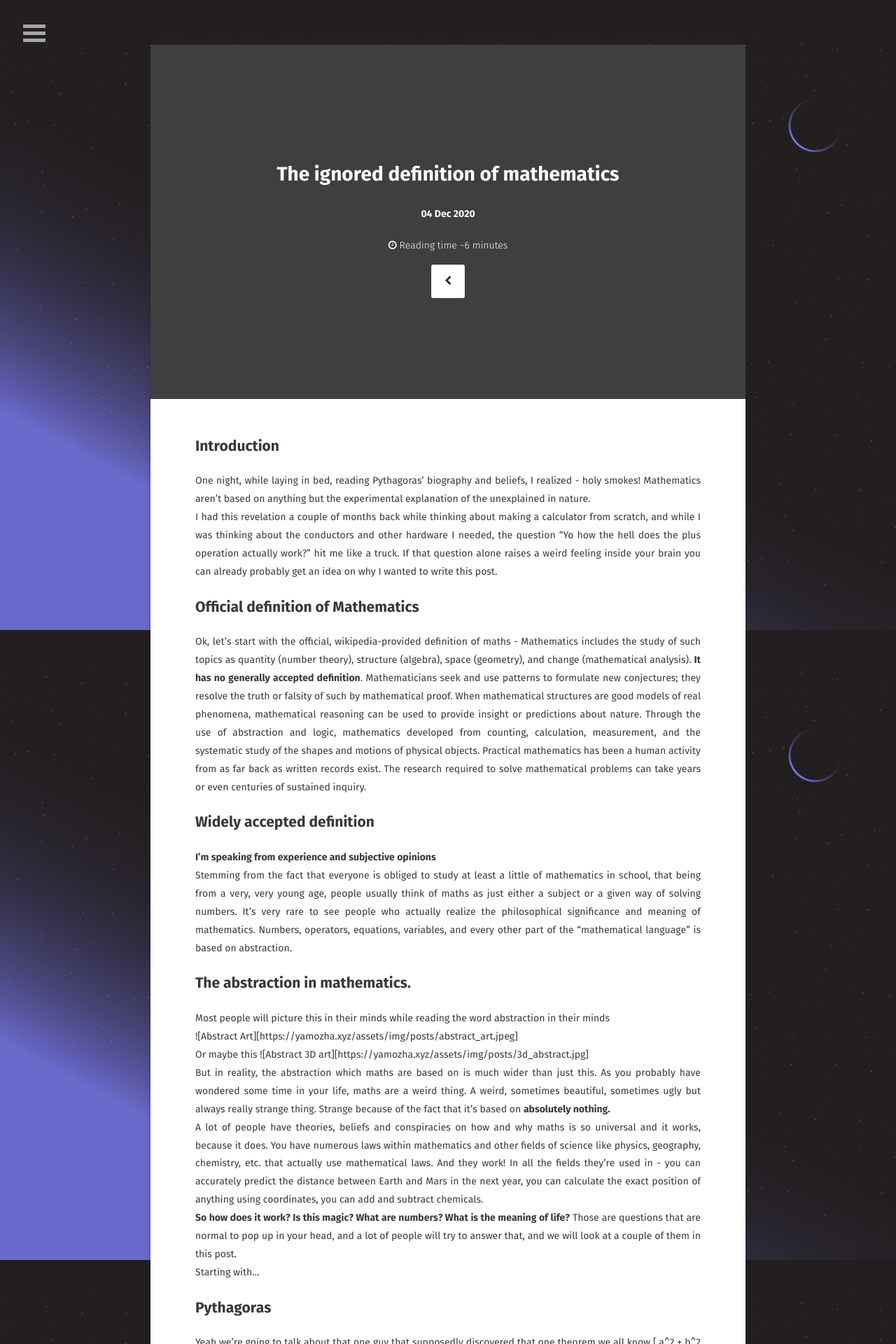
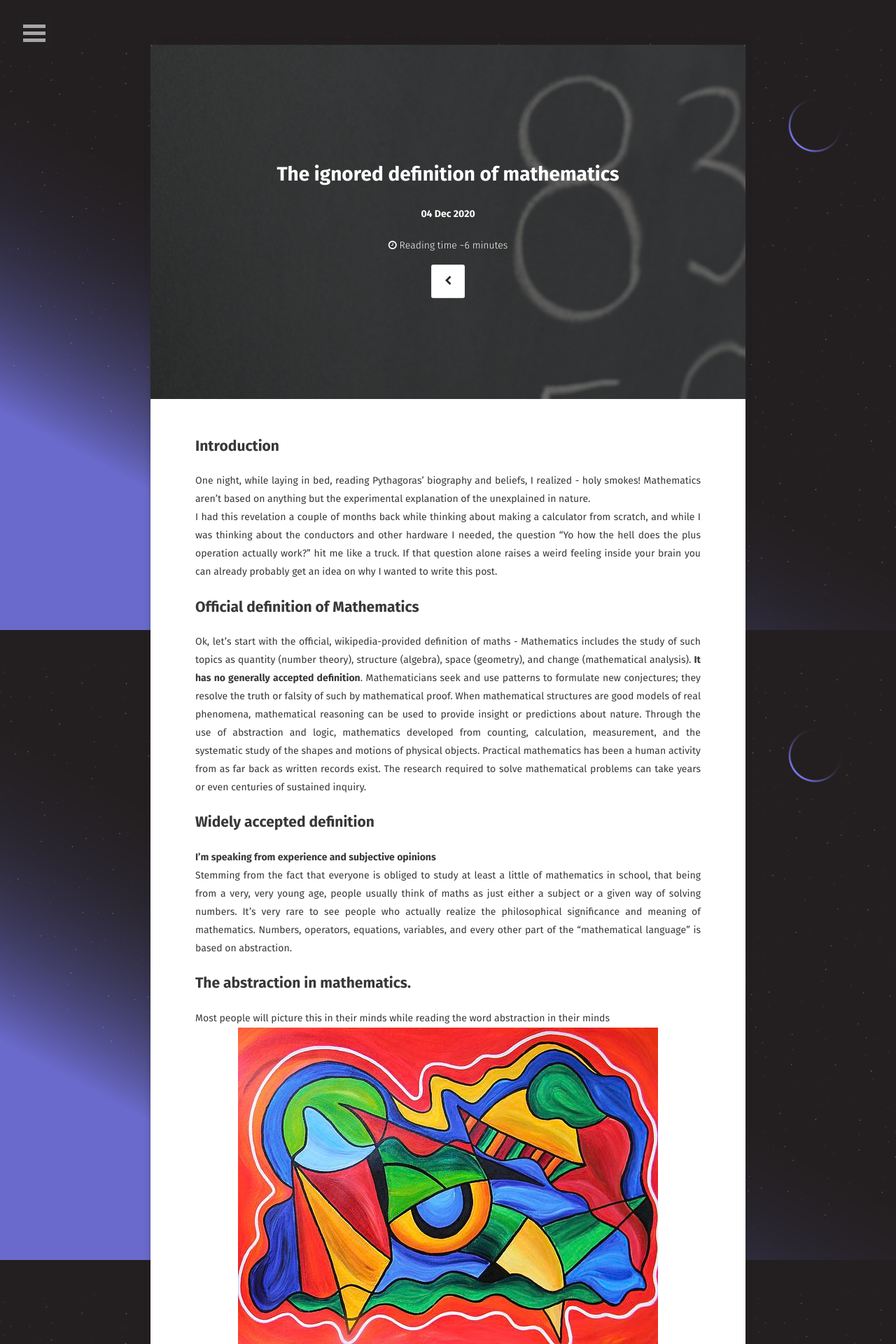
Before and after one commit to yamozha/yamozha.github.io, a Jekyll site: the page built from _posts/2020-12-4-mathematical-abstractions.md, in a window 1280 px wide. Shown: the top 1920 px of the page at 70% size. Built offline with Jekyll 4.4.1, drawn with Linux system fonts in a browser that asks for light colours; some web fonts are replaced.

Commit message:
Update 2020-12-4-mathematical-abstractions.md

```diff
--- a/_posts/2020-12-4-mathematical-abstractions.md
+++ b/_posts/2020-12-4-mathematical-abstractions.md
@@ -3,7 +3,7 @@ layout: post
 title:  "The ignored definition of mathematics"
 date:   2020-12-04
 excerpt: "There is no official definition of mathematics, but most people's definition is a completely accurate and based on absolute certainty. In this post I'll be talking about that..."
-feature: https://yamozha.xyz/assets/img/posts/pi.png
+feature: https://yamozha.xyz/assets/img/posts/pi.jpg
 tag:
 - mathematics
 - maths
@@ -29,9 +29,9 @@ Stemming from the fact that everyone is obliged to study at least a little of ma
 
 ## The abstraction in mathematics.
 Most people will picture this in their minds while reading the word abstraction in their minds
-![Abstract Art][https://yamozha.xyz/assets/img/posts/abstract_art.jpeg]
+![Abstract Art](https://yamozha.xyz/assets/img/posts/abstract_art.jpeg)
 Or maybe this
-![Abstract 3D art][https://yamozha.xyz/assets/img/posts/3d_abstract.jpg]
+![Abstract 3D art](https://yamozha.xyz/assets/img/posts/3d_abstract.jpg)
 But in reality, the abstraction which maths are based on is much wider than just this. As you probably have wondered some time in your life, maths are a weird thing. A weird, sometimes beautiful, sometimes ugly but always really strange thing. Strange because of the fact that it's based on **absolutely nothing.**
 A lot of people have theories, beliefs and conspiracies on how and why maths is so universal and it works, because it does. You have numerous laws within mathematics and other fields of science like physics, geography, chemistry, etc. that actually use mathematical laws. And they work! In all the fields they're used in - you can accurately predict the distance between Earth and Mars in the next year, you can calculate the exact position of anything using coordinates, you can add and subtract chemicals.
 **So how does it work? Is this magic? What are numbers? What is the meaning of life?**
```
